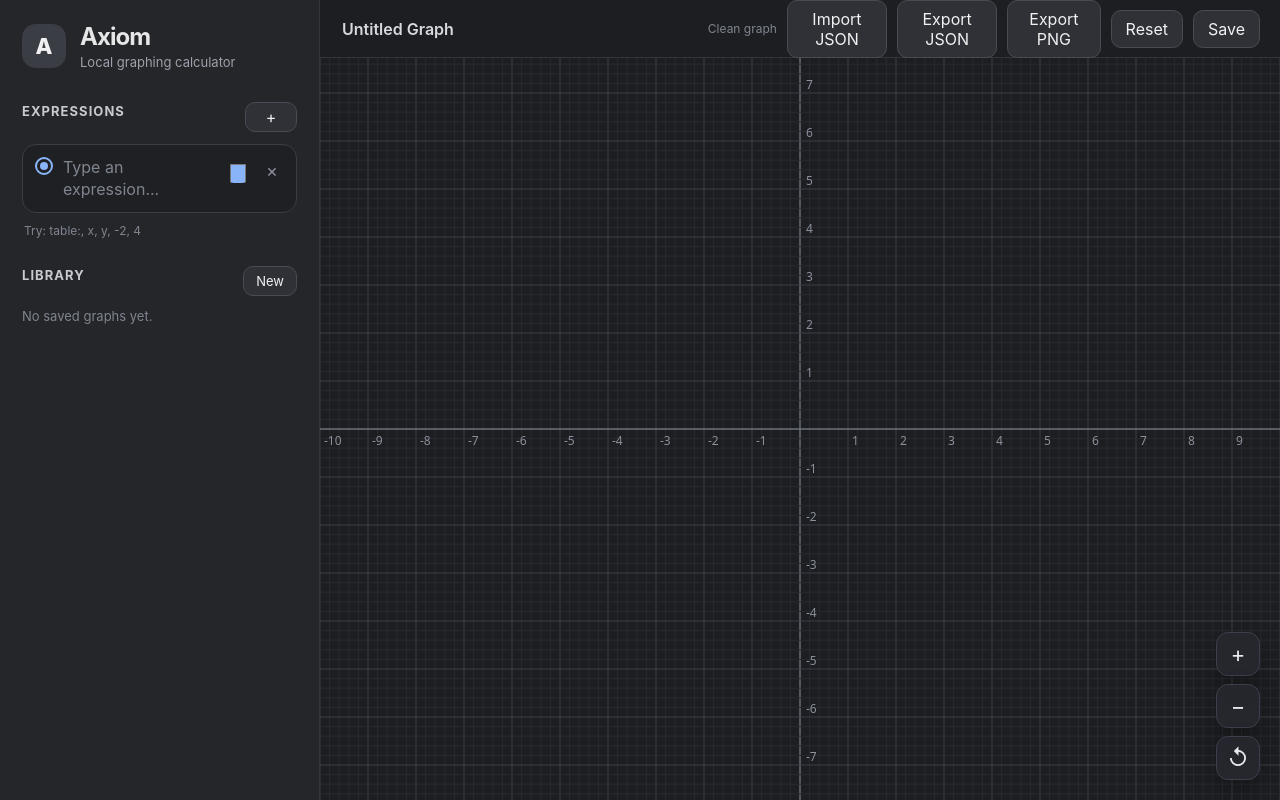
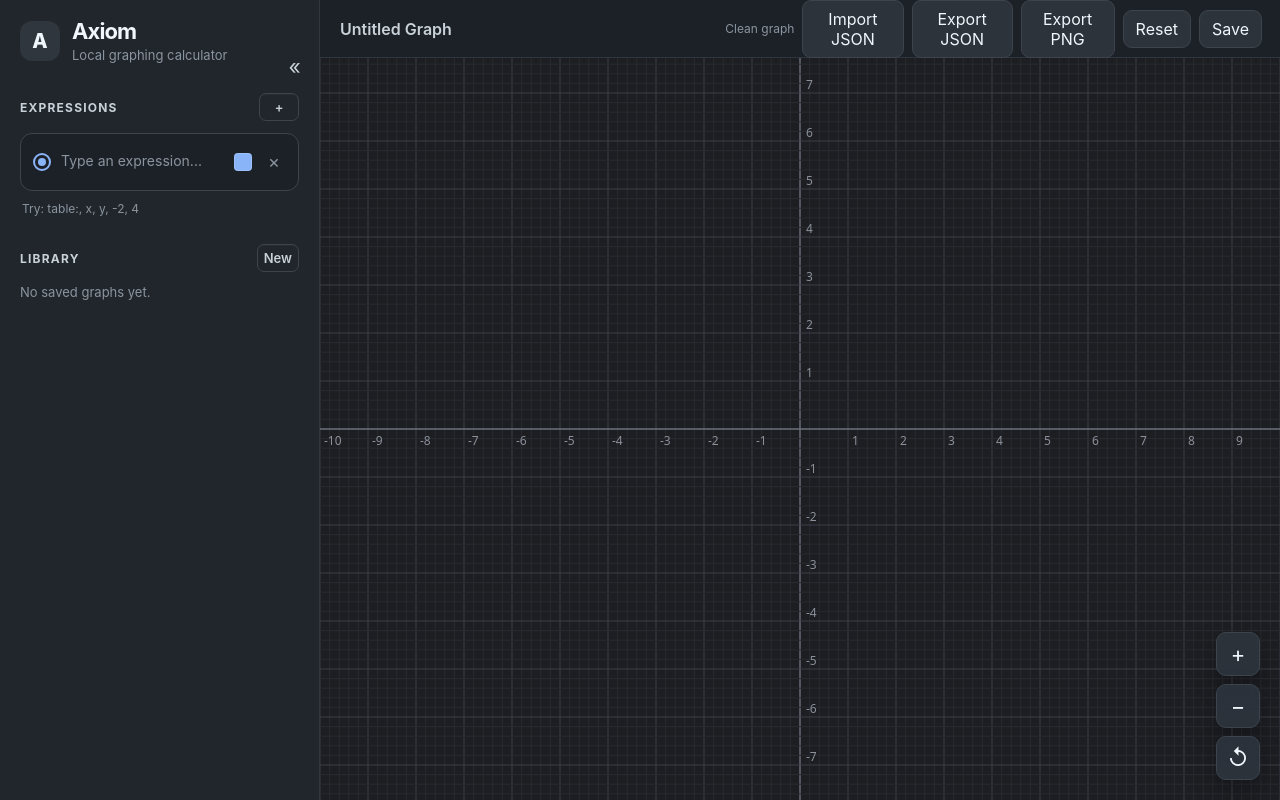
Before and after one commit to Voryalis/axiom, a React (Vite) app: page / in a window 1280 px wide. Built offline with nearby package versions, Linux system fonts and the light colour scheme.

Commit message:
Add collapsible sidebar mode

```diff
--- a/src/App.css
+++ b/src/App.css
@@ -18,6 +18,7 @@ body,
   height: 100%;
   overflow: hidden;
   overscroll-behavior: none;
+  touch-action: none;
   background: #1f2023;
 }
 
@@ -37,132 +38,104 @@ input {
   width: 100vw;
   height: 100vh;
   background: #1f2023;
+  transition: grid-template-columns 0.18s ease;
+}
+
+.app-sidebar-collapsed {
+  grid-template-columns: 0 1fr;
 }
 
 .sidebar {
+  position: relative;
   display: flex;
   min-height: 0;
   flex-direction: column;
   overflow-y: auto;
-  border-right: 1px solid #34363b;
-  background: #25262a;
-  padding: 22px;
+  border-right: 1px solid #30363d;
+  background: #21262d;
+  padding: 18px 20px;
   scrollbar-width: thin;
-  scrollbar-color: #4a4d55 #25262a;
+  scrollbar-color: #484f58 #21262d;
+}
+
+.app-sidebar-collapsed .sidebar {
+  border-right: 0;
+  padding: 0;
+  overflow: hidden;
 }
 
 .brand {
   display: flex;
   align-items: center;
-  gap: 14px;
-  margin-bottom: 32px;
+  gap: 12px;
+  margin-bottom: 30px;
+  padding-right: 28px;
 }
 
 .brand-mark {
   display: grid;
-  width: 44px;
-  height: 44px;
+  width: 40px;
+  height: 40px;
+  flex: 0 0 auto;
   place-items: center;
-  border-radius: 14px;
-  background: #3a3d44;
-  color: #f1f1f1;
-  font-size: 22px;
+  border-radius: 12px;
+  background: #30363d;
+  color: #f0f6fc;
+  font-size: 20px;
   font-weight: 800;
 }
 
 .brand h1 {
   margin: 0;
-  font-size: 24px;
+  color: #f0f6fc;
+  font-size: 22px;
   letter-spacing: -0.04em;
 }
 
 .brand p {
   margin: 3px 0 0;
-  color: #9da1aa;
+  color: #8b949e;
   font-size: 13px;
 }
 
-.panel h2 {
-  margin: 0 0 12px;
-  color: #c8cad0;
-  font-size: 13px;
-  font-weight: 700;
-  letter-spacing: 0.08em;
-  text-transform: uppercase;
+.sidebar-collapse-glyph {
+  position: absolute;
+  top: 55px;
+  right: 14px;
+  z-index: 30;
+  display: grid;
+  width: 22px;
+  height: 22px;
+  place-items: center;
+  border: 0;
+  border-radius: 4px;
+  background: transparent;
+  color: #c9d1d9;
+  cursor: pointer;
+  font-size: 21px;
+  font-weight: 400;
+  line-height: 1;
+  letter-spacing: -1px;
+  padding: 0;
 }
 
-.expression-card {
-  display: flex;
-  align-items: center;
-  gap: 10px;
-  border: 1px solid #3b3d44;
-  border-radius: 14px;
-  background: #1f2023;
-  padding: 12px;
+.sidebar-collapse-glyph:hover {
+  background: rgba(110, 118, 129, 0.16);
+  color: #f0f6fc;
 }
 
-.color-dot {
-  width: 12px;
-  height: 12px;
-  border-radius: 999px;
-  background: #8ab4f8;
+.sidebar-collapse-glyph:focus-visible {
+  outline: 2px solid #58a6ff;
+  outline-offset: 2px;
 }
 
-.expression-card input {
-  width: 100%;
-  border: 0;
-  outline: 0;
-  background: transparent;
-  color: #f0f0f0;
-  font-size: 16px;
-}
-
-.graph-area {
-  display: grid;
-  grid-template-rows: 58px 1fr;
-  background: #1d1e21;
-}
-
-.topbar {
-  display: flex;
-  align-items: center;
-  justify-content: space-between;
-  border-bottom: 1px solid #34363b;
-  padding: 0 20px;
-  color: #d8d9dd;
-}
-
-.topbar button {
-  border: 1px solid #484b53;
-  border-radius: 10px;
-  background: #2f3137;
-  color: #f1f1f1;
-  padding: 8px 14px;
-  cursor: pointer;
-}
-
-.graph-stage {
-  position: relative;
-  overflow: hidden;
-  background: #1d1e21;
-}
-
-.graph-canvas {
-  display: block;
-  width: 100%;
-  height: 100%;
-  cursor: grab;
-  touch-action: none;
-  overscroll-behavior: none;
-  touch-action: none;
-  user-select: none;
-}
-
-
-.hint {
-  margin: 10px 2px 0;
-  color: #7f858f;
+.panel h2 {
+  margin: 0;
+  color: #c9d1d9;
   font-size: 12px;
+  font-weight: 700;
+  letter-spacing: 0.1em;
+  text-transform: uppercase;
 }
 
 .panel-header {
@@ -172,22 +145,28 @@ input {
   margin-bottom: 12px;
 }
 
-.add-expression-button {
+.add-expression-button,
+.new-graph-button {
   display: grid;
-  min-width: 52px;
-  height: 30px;
+  min-width: 40px;
+  height: 28px;
   place-items: center;
-  border: 1px solid #484b53;
-  border-radius: 10px;
-  background: #2f3137;
-  color: #f1f1f1;
+  border: 1px solid #3d444d;
+  border-radius: 7px;
+  background: #21262d;
+  color: #c9d1d9;
   cursor: pointer;
-  font-size: 16px;
+  font-size: 13px;
+  font-weight: 600;
   line-height: 1;
+  box-shadow: inset 0 1px 0 rgba(240, 246, 252, 0.03);
 }
 
-.add-expression-button:hover {
-  background: #3a3d44;
+.add-expression-button:hover,
+.new-graph-button:hover {
+  background: #30363d;
+  border-color: #57606a;
+  color: #f0f6fc;
 }
 
 .expression-list {
@@ -195,45 +174,17 @@ input {
   gap: 10px;
 }
 
-.remove-button {
-  display: grid;
-  width: 24px;
-  height: 24px;
-  place-items: center;
-  border: 0;
-  border-radius: 8px;
-  background: transparent;
-  color: #8d929d;
-  cursor: pointer;
-  font-size: 18px;
-  line-height: 1;
-}
-
-.remove-button:hover {
-  background: #2b2d32;
-  color: #f1f1f1;
-}
-
-.title-input {
-  width: min(420px, 45vw);
-  border: 0;
-  outline: 0;
-  background: transparent;
-  color: #d8d9dd;
-  font: inherit;
-  font-weight: 600;
-}
-
-.topbar-actions {
+.expression-card {
   display: flex;
   align-items: center;
   gap: 10px;
-}
-
-.save-status {
-  color: #7f858f;
-  font-size: 12px;
-  white-space: nowrap;
+  width: 100%;
+  min-width: 0;
+  min-height: 58px;
+  border: 1px solid #3d444d;
+  border-radius: 12px;
+  background: #1c2128;
+  padding: 12px;
 }
 
 .expression-card-hidden {
@@ -259,27 +210,91 @@ input {
   border-radius: 999px;
 }
 
+.expression-input-stack {
+  display: grid;
+  min-width: 0;
+  flex: 1;
+  gap: 4px;
+  transform: translateY(2px);
+}
+
+.expression-textarea {
+  width: 100%;
+  min-height: 24px;
+  max-height: 160px;
+  border: 0;
+  outline: 0;
+  resize: none;
+  overflow-y: auto;
+  overflow-x: hidden;
+  background: transparent;
+  color: #f0f6fc;
+  font: inherit;
+  font-size: 14px;
+  line-height: 1.35;
+  padding: 0;
+  margin: 0;
+  white-space: pre;
+  overflow-wrap: normal;
+}
+
+.expression-textarea::placeholder {
+  color: #8b949e;
+}
+
+.expression-result {
+  color: #8b949e;
+  font-size: 12px;
+  line-height: 1.25;
+}
+
 .color-picker-label {
+  position: relative;
+  display: grid;
+  width: 18px;
+  height: 18px;
+  flex: 0 0 auto;
+  place-items: center;
+  border: 1px solid rgba(240, 246, 252, 0.18);
+  border-radius: 4px;
+  overflow: hidden;
+  cursor: pointer;
+}
+
+.color-picker {
+  position: absolute;
+  inset: 0;
+  width: 100%;
+  height: 100%;
+  border: 0;
+  opacity: 0;
+  cursor: pointer;
+}
+
+.remove-button {
   display: grid;
   width: 24px;
   height: 24px;
   flex: 0 0 auto;
   place-items: center;
-  border-radius: 8px;
-  overflow: hidden;
+  border: 0;
+  border-radius: 7px;
+  background: transparent;
+  color: #8b949e;
   cursor: pointer;
+  font-size: 18px;
+  line-height: 1;
 }
 
-.color-picker {
-  width: 34px;
-  height: 34px;
-  border: 0;
-  background: transparent;
-  cursor: pointer;
+.remove-button:hover {
+  background: rgba(110, 118, 129, 0.16);
+  color: #f0f6fc;
 }
 
-.hidden-file-input {
-  display: none;
+.hint {
+  margin: 10px 2px 0;
+  color: #8b949e;
+  font-size: 12px;
 }
 
 .library-panel {
@@ -288,7 +303,7 @@ input {
 
 .empty-library {
   margin: 0;
-  color: #7f858f;
+  color: #8b949e;
   font-size: 13px;
 }
 
@@ -301,14 +316,14 @@ input {
   display: grid;
   grid-template-columns: 1fr auto;
   align-items: center;
-  border: 1px solid #3b3d44;
-  border-radius: 12px;
-  background: #1f2023;
+  border: 1px solid #3d444d;
+  border-radius: 10px;
+  background: #1c2128;
   overflow: hidden;
 }
 
 .library-item-active {
-  border-color: #8ab4f8;
+  border-color: #58a6ff;
 }
 
 .library-load-button {
@@ -316,107 +331,15 @@ input {
   gap: 3px;
   border: 0;
   background: transparent;
-  color: #f1f1f1;
+  color: #f0f6fc;
   padding: 10px 12px;
   text-align: left;
   cursor: pointer;
 }
 
 .library-load-button small {
-  color: #7f858f;
+  color: #8b949e;
   font-size: 11px;
-}
-
-.new-graph-button {
-  display: grid;
-  min-width: 52px;
-  height: 30px;
-  place-items: center;
-  border: 1px solid #484b53;
-  border-radius: 10px;
-  background: #2f3137;
-  color: #f1f1f1;
-  padding: 0 12px;
-  cursor: pointer;
-  font-size: 13px;
-  line-height: 1;
-}
-
-.new-graph-button:hover {
-  background: #3a3d44;
-}
-
-.sidebar::-webkit-scrollbar {
-  width: 10px;
-}
-
-.sidebar::-webkit-scrollbar-track {
-  background: #25262a;
-}
-
-.sidebar::-webkit-scrollbar-thumb {
-  border: 2px solid #25262a;
-  border-radius: 999px;
-  background: #4a4d55;
-}
-
-.sidebar::-webkit-scrollbar-thumb:hover {
-  background: #5a5e68;
-}
-
-.expression-input-stack {
-  display: grid;
-  min-width: 0;
-  flex: 1;
-  gap: 4px;
-}
-
-.expression-result {
-  color: #9da1aa;
-  font-size: 12px;
-}
-
-.expression-card {
-  align-items: flex-start;
-}
-
-.expression-input-stack {
-  display: grid;
-  min-width: 0;
-  flex: 1;
-  gap: 4px;
-}
-
-.expression-textarea {
-  width: 100%;
-  min-height: 24px;
-  border: 0;
-  outline: 0;
-  resize: none;
-  overflow: hidden;
-  background: transparent;
-  color: #f1f1f1;
-  font: inherit;
-  line-height: 1.35;
-  padding: 0;
-  margin: 0;
-  white-space: pre-wrap;
-  overflow-wrap: anywhere;
-}
-
-.expression-textarea::placeholder {
-  color: #7f858f;
-}
-
-.expression-result {
-  color: #9da1aa;
-  font-size: 12px;
-  line-height: 1.25;
-}
-
-.color-picker-label,
-.remove-button {
-  margin-top: 2px;
 }
 
 .slider-control {
@@ -433,46 +356,117 @@ input {
 }
 
 .slider-label {
-  color: #7f858f;
+  color: #8b949e;
   font-size: 11px;
 }
 
-.reset-view-floating-button {
-  position: absolute;
-  right: 20px;
-  bottom: 20px;
-  width: 46px;
-  height: 46px;
-  border: 1px solid #3a3f4b;
-  border-radius: 12px;
-  background: rgba(38, 40, 46, 0.95);
-  color: #e7eaf0;
-  font-size: 22px;
-  line-height: 1;
+.graph-area {
+  position: relative;
   display: grid;
-  place-items: center;
-  cursor: pointer;
-  box-shadow: 0 10px 24px rgba(0, 0, 0, 0.28);
-  transition:
-    background 0.15s ease,
-    border-color 0.15s ease,
-    transform 0.15s ease;
-  z-index: 5;
+  grid-template-rows: 58px 1fr;
+  min-width: 0;
+  background: #1d1e21;
 }
 
-.reset-view-floating-button:hover {
-  background: rgba(48, 51, 58, 0.98);
-  border-color: #4b5260;
-  transform: translateY(-1px);
+.sidebar-open-glyph {
+  position: absolute;
+  top: 72px;
+  left: 14px;
+  z-index: 30;
+  display: grid;
+  width: 22px;
+  height: 22px;
+  place-items: center;
+  border: 0;
+  border-radius: 4px;
+  background: transparent;
+  color: #c9d1d9;
+  cursor: pointer;
+  font-size: 21px;
+  font-weight: 400;
+  line-height: 1;
+  letter-spacing: -1px;
+  padding: 0;
 }
 
-.reset-view-floating-button:active {
-  transform: translateY(0);
+.sidebar-open-glyph:hover {
+  background: rgba(110, 118, 129, 0.16);
+  color: #f0f6fc;
 }
 
-.reset-view-floating-button:focus-visible {
-  outline: 2px solid #8ab4f8;
+.sidebar-open-glyph:focus-visible {
+  outline: 2px solid #58a6ff;
   outline-offset: 2px;
+}
+
+.topbar {
+  display: flex;
+  align-items: center;
+  justify-content: space-between;
+  gap: 12px;
+  min-width: 0;
+  border-bottom: 1px solid #30363d;
+  background: #1c2128;
+  padding: 0 18px;
+  color: #c9d1d9;
+}
+
+.title-input {
+  width: min(420px, 45vw);
+  min-width: 140px;
+  border: 0;
+  outline: 0;
+  background: transparent;
+  color: #c9d1d9;
+  font: inherit;
+  font-weight: 600;
+}
+
+.topbar-actions {
+  display: flex;
+  align-items: center;
+  gap: 8px;
+  min-width: 0;
+}
+
+.save-status {
+  color: #8b949e;
+  font-size: 12px;
+  white-space: nowrap;
+}
+
+.topbar-actions button {
+  border: 1px solid #3d444d;
+  border-radius: 9px;
+  background: #2d333b;
+  color: #f0f6fc;
+  padding: 8px 12px;
+  cursor: pointer;
+}
+
+.topbar-actions button:hover {
+  background: #30363d;
+  border-color: #57606a;
+}
+
+.hidden-file-input {
+  display: none;
+}
+
+.graph-stage {
+  position: relative;
+  overflow: hidden;
+  background: #1d1e21;
+}
+
+.graph-canvas {
+  display: block;
+  width: 100%;
+  height: 100%;
+  cursor: grab;
+  touch-action: none;
+  overscroll-behavior: none;
+  user-select: none;
 }
 
 .graph-floating-controls {
@@ -485,36 +479,44 @@ input {
 }
 
 .graph-floating-controls button {
+  display: grid;
   width: 44px;
   height: 44px;
-  border: 1px solid #3a3f4b;
-  border-radius: 12px;
-  background: rgba(38, 40, 46, 0.95);
-  color: #e7eaf0;
+  place-items: center;
+  border: 1px solid #3d444d;
+  border-radius: 10px;
+  background: rgba(45, 51, 59, 0.95);
+  color: #f0f6fc;
   font-size: 22px;
   line-height: 1;
-  display: grid;
-  place-items: center;
   cursor: pointer;
-  box-shadow: 0 10px 24px rgba(0, 0, 0, 0.28);
+  box-shadow: 0 10px 24px rgba(1, 4, 9, 0.28);
 }
 
 .graph-floating-controls button:hover {
-  background: rgba(48, 51, 58, 0.98);
-  border-color: #4b5260;
+  background: rgba(48, 54, 61, 0.98);
+  border-color: #57606a;
 }
 
 .graph-floating-controls button:focus-visible {
-  outline: 2px solid #8ab4f8;
+  outline: 2px solid #58a6ff;
   outline-offset: 2px;
 }
 
-html,
-body,
-#root {
-  width: 100%;
-  height: 100%;
-  overflow: hidden;
-  overscroll-behavior: none;
-  touch-action: none;
+.sidebar::-webkit-scrollbar {
+  width: 10px;
 }
+
+.sidebar::-webkit-scrollbar-track {
+  background: #21262d;
+}
+
+.sidebar::-webkit-scrollbar-thumb {
+  border: 2px solid #21262d;
+  border-radius: 999px;
+  background: #484f58;
+}
+
+.sidebar::-webkit-scrollbar-thumb:hover {
+  background: #6e7681;
+}
--- a/src/App.tsx
+++ b/src/App.tsx
@@ -401,12 +401,24 @@ function App() {
   const [focusedExpressionId, setFocusedExpressionId] = useState<string | null>(
     null,
   );
+  const [isSidebarCollapsed, setIsSidebarCollapsed] = useState(false);
 
   function resizeExpressionInput(element: HTMLTextAreaElement | null) {
     if (!element) return;
 
-    element.style.height = "0px";
-    element.style.height = `${element.scrollHeight}px`;
+    const rect = element.getBoundingClientRect();
+
+    if (rect.width < 120) {
+      return;
+    }
+
+    if (element.value.trim().length === 0) {
+      element.style.height = "24px";
+      return;
+    }
+
+    element.style.height = "auto";
+    element.style.height = `${Math.min(element.scrollHeight, 160)}px`;
   }
 
   function focusExpression(id: string) {
@@ -728,10 +740,14 @@ function App() {
   }, [activeGraphId, title, expressions, nextColorIndex, focusedExpressionId]);
 
   useEffect(() => {
-    for (const expression of expressions) {
-      resizeExpressionInput(expressionInputRefs.current[expression.id] ?? null);
-    }
-  }, [expressions]);
+    if (isSidebarCollapsed) return;
+
+    requestAnimationFrame(() => {
+      for (const expression of expressions) {
+        resizeExpressionInput(expressionInputRefs.current[expression.id] ?? null);
+      }
+    });
+  }, [expressions, isSidebarCollapsed]);
 
   useEffect(() => {
     function resetPageZoom() {
@@ -755,7 +771,7 @@ function App() {
   }, []);
 
   return (
-    <main className="app">
+    <main className={`app ${isSidebarCollapsed ? "app-sidebar-collapsed" : ""}`}>
       <aside className="sidebar">
         <div className="brand">
           <div className="brand-mark">A</div>
@@ -764,6 +780,15 @@ function App() {
             <p>Local graphing calculator</p>
           </div>
         </div>
+
+        <button
+          className="sidebar-collapse-glyph"
+          onClick={() => setIsSidebarCollapsed(true)}
+          title="Hide sidebar"
+          aria-label="Hide sidebar"
+        >
+          «
+        </button>
 
         <section className="panel">
           <div className="panel-header">
@@ -867,7 +892,11 @@ function App() {
                       ) : null}
                     </div>
 
-                    <label className="color-picker-label" title="Change line color">
+                    <label
+                      className="color-picker-label"
+                      title="Change line color"
+                      style={{ background: expression.color }}
+                    >
                       <input
                         className="color-picker"
                         type="color"
@@ -965,6 +994,17 @@ function App() {
           />
         </div>
 
+        {isSidebarCollapsed ? (
+          <button
+            className="sidebar-open-glyph"
+            onClick={() => setIsSidebarCollapsed(false)}
+            title="Show sidebar"
+            aria-label="Show sidebar"
+          >
+            »
+          </button>
+        ) : null}
+
         <div className="graph-stage">
           <GraphCanvas ref={graphCanvasRef} expressions={expressions} />
 
```
Also changed, not shown: 1 other file (tests, documents, lock files or other folders).
